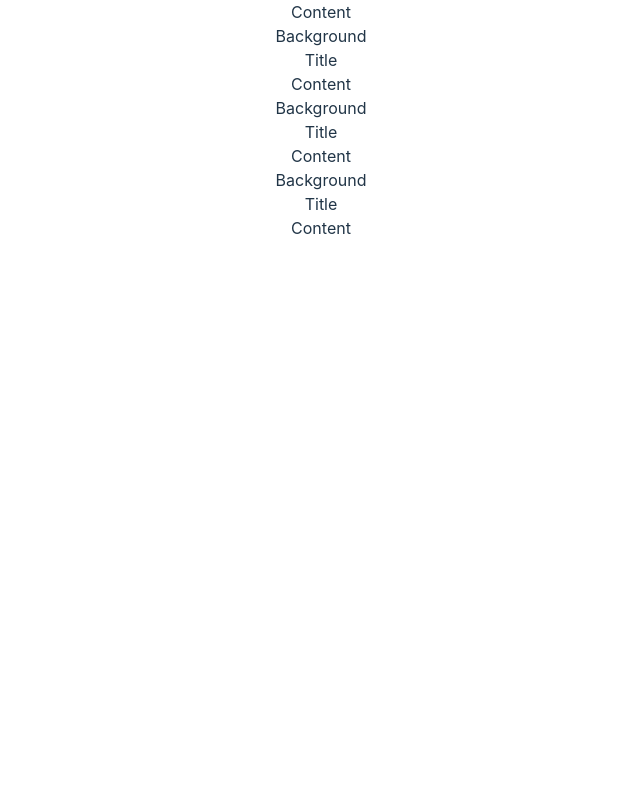
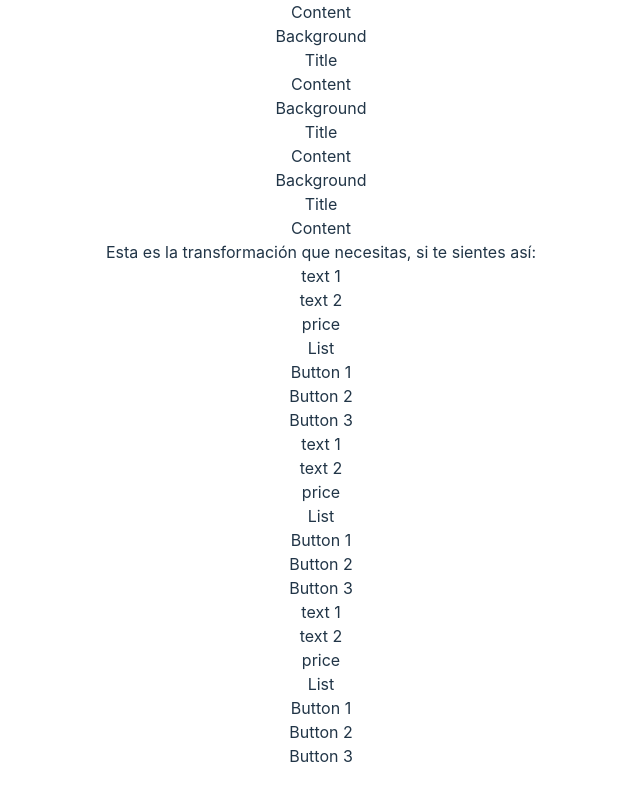
Before and after one commit to revdev-earth/JonathanPFrontend, a React (Vite) app: page / in a window 1280 px wide. Shown: the part 848-1648 px from the top of the page, without its empty margins (319-959 px from the left). Before the commit the page ends 1120 px from the top, so only its background shows below. Built offline with nearby package versions, Linux system fonts and the light colour scheme.

Commit message:
Section5

```diff
--- a/src/Sections/5/index.tsx
+++ b/src/Sections/5/index.tsx
@@ -1,5 +1,59 @@
+const CardsInfo = [
+  {
+    text1: "text",
+    text2: "text",
+    price: 500,
+    list: ["text", "text"],
+  },
+  {
+    text1: "text",
+    text2: "text",
+    price: 500,
+    list: ["text", "text"],
+  },
+  {
+    text1: "text",
+    text2: "text",
+    price: 500,
+    list: ["text", "text"],
+  },
+];
+
+const Card = () => {
+  return (
+    <div>
+      <div>text 1</div>
+      <div>text 2</div>
+      <div>price</div>
+      <div>
+        List
+        <ul>
+          <li></li>
+          <li></li>
+        </ul>
+      </div>
+      <div>
+        <div>Button 1</div>
+        <div>
+          <div>Button 2</div>
+          <div>Button 3</div>
+        </div>
+      </div>
+    </div>
+  );
+};
+
 const Section5 = () => {
-  return <div></div>;
+  return (
+    <div>
+      <div>Esta es la transformación que necesitas, si te sientes así:</div>
+      <div>
+        {CardsInfo.map((_data, index) => (
+          <Card key={index} />
+        ))}
+      </div>
+    </div>
+  );
 };
 
 export default Section5;
```
